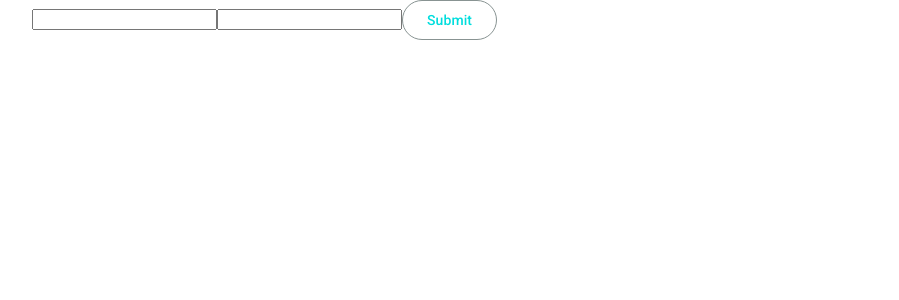
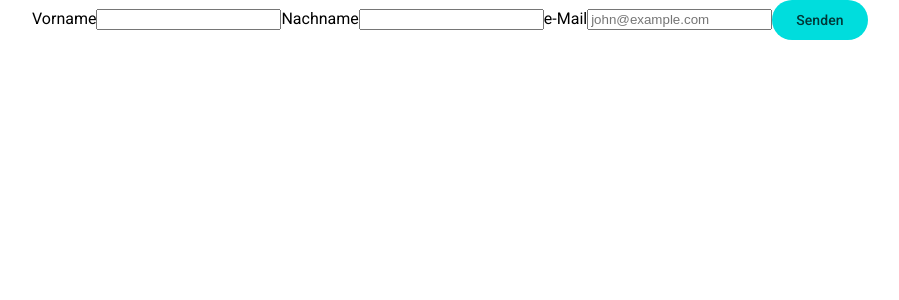
Before and after one commit to DonCorleone/schlosswochen-reservation, an Angular app: page / in a window 1280 px wide. Shown: the top 300 px of the page, without its empty margins (32-931 px from the left). Built offline with nearby package versions, Linux system fonts and the light colour scheme.

Commit message:
subscription

```diff
--- a/src/app/app.component.ts
+++ b/src/app/app.component.ts
@@ -19,16 +19,33 @@ import {KidsSelectorComponent} from "./kids-selector/kids-selector.component";
     KidsSelectorComponent
   ],
   template: `
-    <form
+    <!--form
       name="chooser"
       method="post"
       netlify
       action="/schlosswochen/success"
       [formGroup]="fg">
       <input type="hidden" name="form-name" value="chooser" />
-      <!--app-kids-selector id="selector" name="kids" formControlName="kidsSelector"></app-kids-selector-->
-      <!--app-weeks-selector name="weeks" formControlName="numbers"></app-weeks-selector-->
+      <app-kids-selector id="selector" name="kids" formControlName="kidsSelector"></app-kids-selector>
+      <app-weeks-selector name="weeks" formControlName="numbers"></app-weeks-selector>
 
+      <button type="submit" mat-stroked-button>Submit</button>
+    </form-->
+    <form name="subscribe" method="post" action="/schlosswochen/success" netlify>
+      <input type="hidden" name="form-name" value="subscribe" />
+      <div class="grid grid-cols-1 gap-6">
+        <label for="first_name" class="block">
+          <span class="text-bleu-ceruleen-pale text-base">Vorname</span>
+          <input
+            type="text"
+            name="first_name"
+            id="first_name"
+            class="mt-1 block w-full"
+            required
+          />
+        </label>
+        <label for="last_name" class="block">
+          <span class="text-bleu-ceruleen-pale text-base">Nachname</span>
           <input
             type="text"
             name="last_name"
@@ -36,15 +53,27 @@ import {KidsSelectorComponent} from "./kids-selector/kids-selector.component";
             class="mt-1 block w-full"
             required
           />
+        </label>
+        <label for="email" class="block">
+          <span class="text-bleu-ceruleen-pale text-base">e-Mail</span>
           <input
-        type="text"
-        name="first_name"
-        id="first_name"
+            type="email"
+            name="email"
+            id="email"
             class="mt-1 block w-full"
+            placeholder="john@example.com"
             required
           />
-
-      <button type="submit" mat-stroked-button>Submit</button>
+        </label>
+        <button
+          mat-flat-button
+          color="primary"
+          class="bg-rouge-rubia text-bleu-ceruleen-pale"
+          type="submit"
+        >
+          Senden
+        </button>
+      </div>
     </form>
   `,
   styles: [`
--- a/src/index.html
+++ b/src/index.html
@@ -10,13 +10,12 @@
   <link href="https://fonts.googleapis.com/icon?family=Material+Icons" rel="stylesheet">
 </head>
 <body>
-<form name="chooser" netlify netlify-honeypot="bot-field" hidden
+<!-- A little help for the Netlify bots if you're not using a SSG -->
+<form name="subscribe" netlify netlify-honeypot="bot-field" hidden
       action="/schlosswochen/success">
-  <!--app-kids-selector-- name="kids"></app-kids-selector-->
-  <!--app-weeks-selector-- name="weeks"></app-weeks-selector-->
-
   <input type="text" name="first_name" />
   <input type="text" name="last_name" />
+  <input type="email" name="email" />
 </form>
 <app-root></app-root>
 </body>
```
Lines whose indentation alone changed are shown as unchanged.
